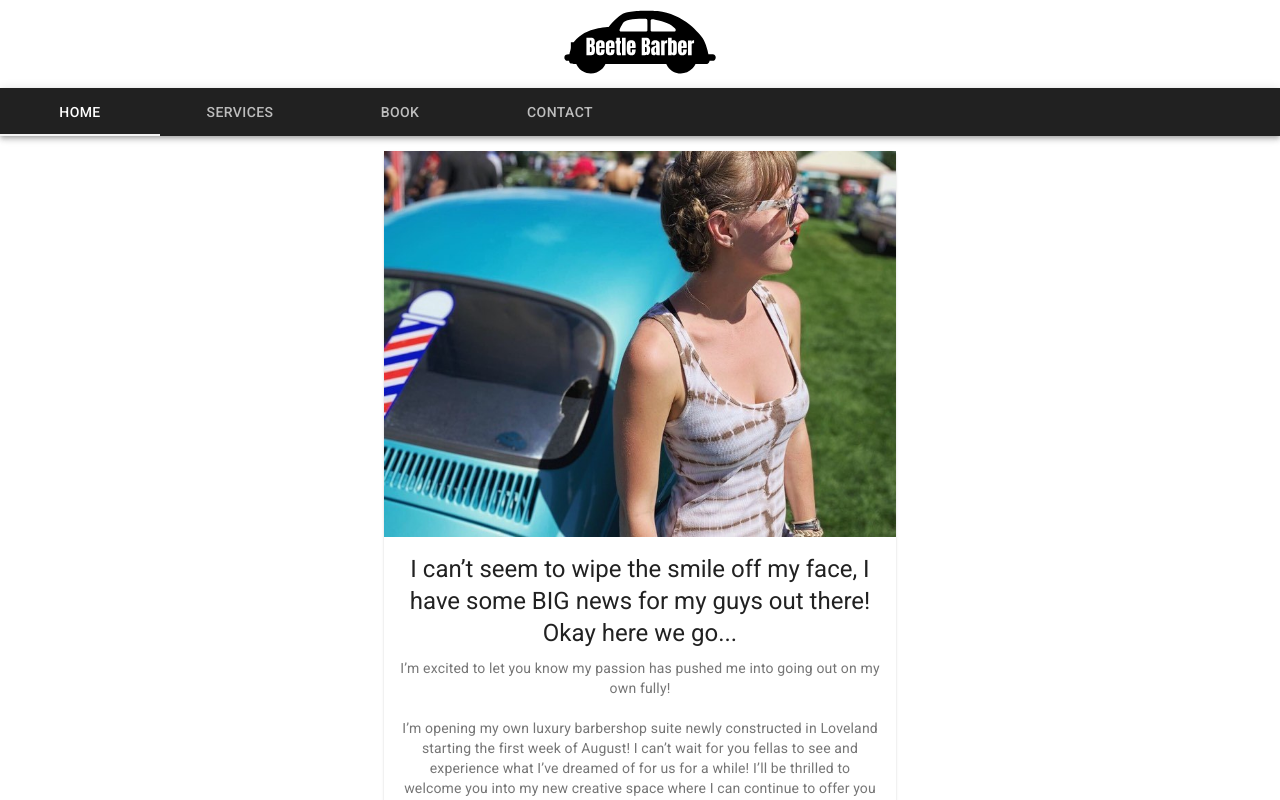
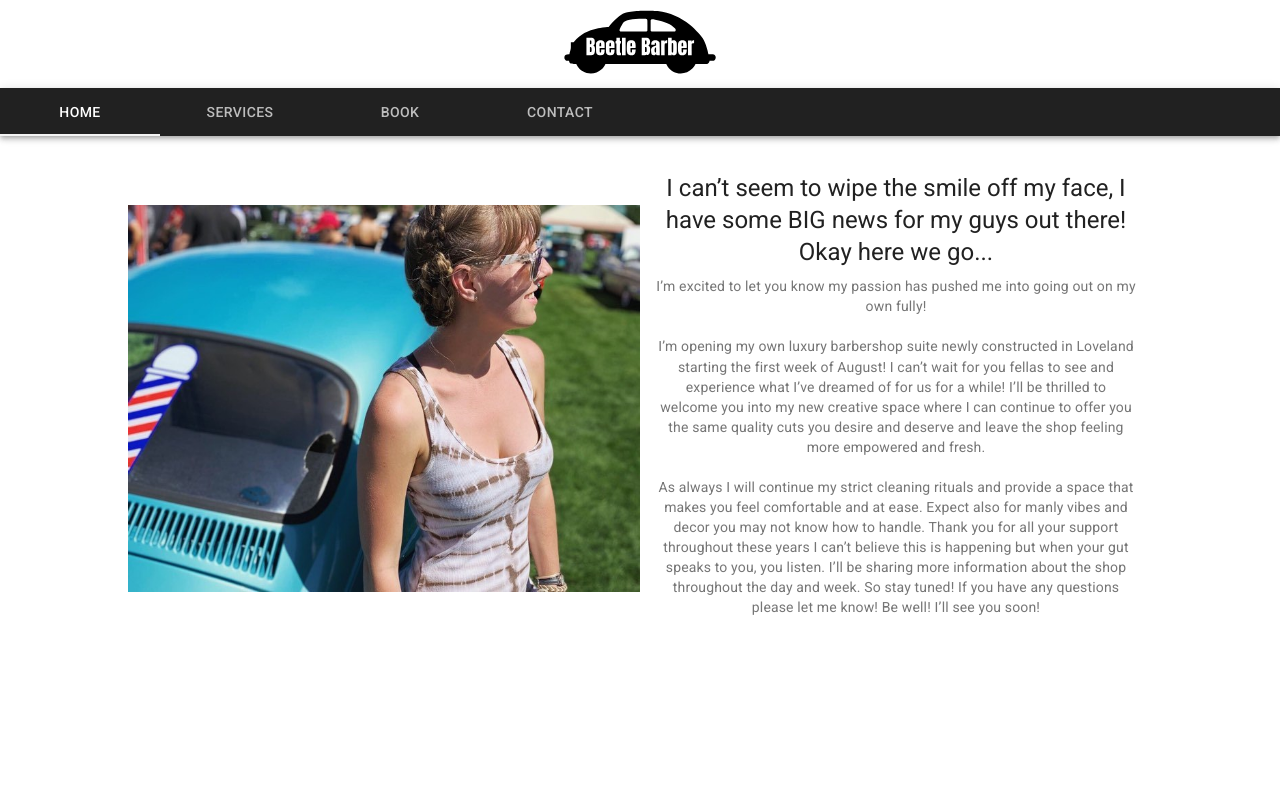
Before and after one commit to rdren0/BeetleB, a React (Create React App) app: page / in a window 1280 px wide. Shown: the top 800 px of the page. Built offline with nearby package versions, Linux system fonts and the light colour scheme.

Commit message:
remove box shadow

```diff
--- a/src/Components/Home.jsx
+++ b/src/Components/Home.jsx
@@ -4,24 +4,24 @@ import Main from "../Images/ShelsSide.jpg";
 
 import Paper from "@material-ui/core/Paper";
 
-import CardActionArea from "@material-ui/core/CardActionArea";
 import CardContent from "@material-ui/core/CardContent";
 import CardMedia from "@material-ui/core/CardMedia";
 import Typography from "@material-ui/core/Typography";
-import Hidden from "@material-ui/core/Hidden";
 
 import { makeStyles } from "@material-ui/core/styles";
 
 const useStyles = makeStyles((theme) => ({
   root: {
     maxWidth: "40vw",
-    minWidth: 320,
-    margin: "15px",
+    minWidth: 445,
+    margin: "auto 0",
+    boxShadow: "none",
   },
   container: {
     display: "flex",
     flexFlow: "row wrap",
     justifyContent: "center",
+    paddingTop: "20px",
   },
   paper: {
     padding: theme.spacing(2),
@@ -38,22 +38,23 @@ const Home = () => {
   return (
     <div className={classes.container}>
       <Paper className={classes.root}>
-        <CardActionArea>
         <CardMedia
           component="img"
           alt="Picture of Barber"
           image={Main}
           title="Picture of Barber"
         />
+      </Paper>
+      <Paper className={classes.root}>
         <CardContent>
           <Typography gutterBottom variant="h5" component="h2">
-              I can’t seem to wipe the smile off my face, I have some BIG news
-              for my guys out there! <br />
+            I can’t seem to wipe the smile off my face, I have some BIG news for
+            my guys out there! <br />
             Okay here we go...
           </Typography>
           <Typography variant="body2" color="textSecondary" component="p">
-              I’m excited to let you know my passion has pushed me into going
-              out on my own fully!
+            I’m excited to let you know my passion has pushed me into going out
+            on my own fully!
             <br />
             <br />
             I’m opening my own luxury barbershop suite newly constructed in
@@ -64,16 +65,15 @@ const Home = () => {
             and deserve and leave the shop feeling more empowered and fresh.
             <br />
             <br /> As always I will continue my strict cleaning rituals and
-              provide a space that makes you feel comfortable and at ease.
-              Expect also for manly vibes and decor you may not know how to
-              handle. Thank you for all your support throughout these years I
-              can’t believe this is happening but when your gut speaks to you,
-              you listen. I’ll be sharing more information about the shop
-              throughout the day and week. So stay tuned! If you have any
-              questions please let me know! Be well! I’ll see you soon!
+            provide a space that makes you feel comfortable and at ease. Expect
+            also for manly vibes and decor you may not know how to handle. Thank
+            you for all your support throughout these years I can’t believe this
+            is happening but when your gut speaks to you, you listen. I’ll be
+            sharing more information about the shop throughout the day and week.
+            So stay tuned! If you have any questions please let me know! Be
+            well! I’ll see you soon!
           </Typography>
         </CardContent>
-        </CardActionArea>
       </Paper>
     </div>
   );
```
Lines whose indentation alone changed are shown as unchanged.
